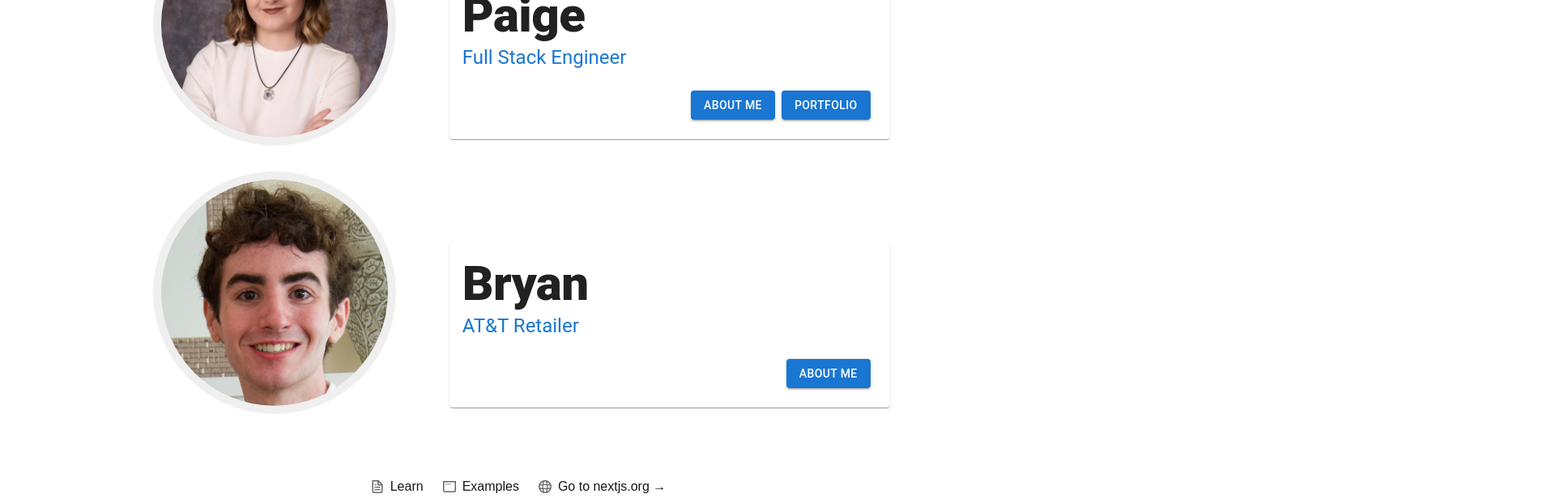
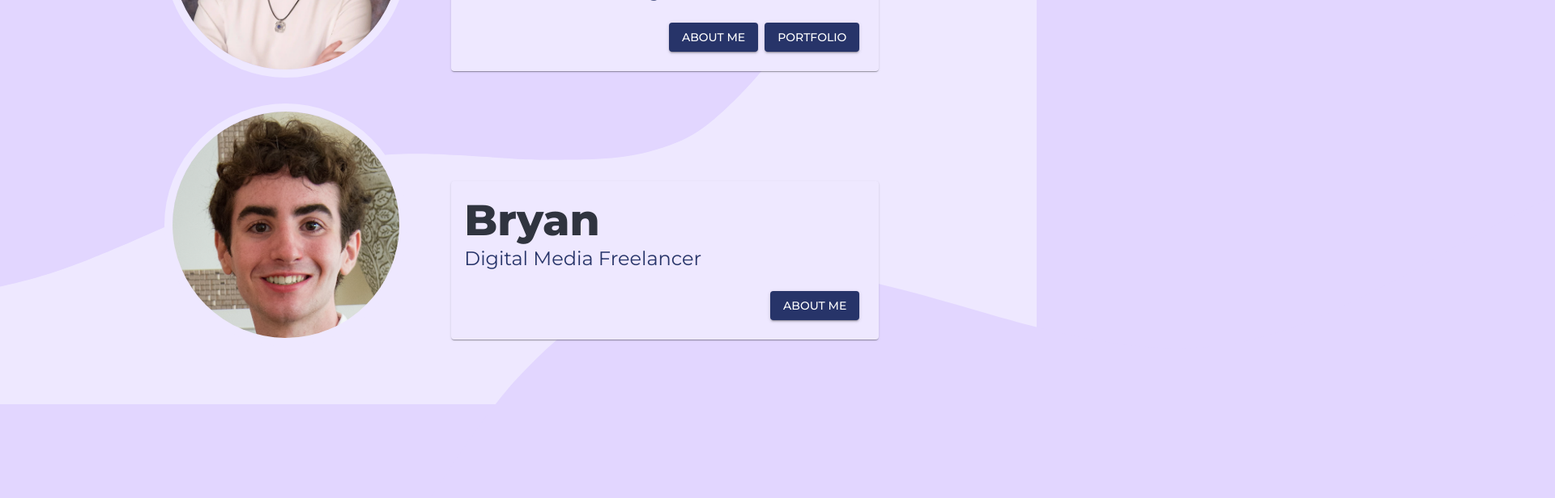
Before and after one commit to DoodlePooge/maute2.0, a Next.js app: page / in a window 1280 px wide. Shown: the part 300-916 px from the top of the page at 81% size, 1920 px wide, since content can reach past the window. After the commit the page ends 800 px from the top, so only its background shows below. Built offline with nearby package versions, Linux system fonts and the light colour scheme.

Commit message:
conversion to next.js: main page works

```diff
--- a/src/app/components/layouts/MainLayout.tsx
+++ b/src/app/components/layouts/MainLayout.tsx
@@ -1,14 +1,29 @@
-import { Box, Link, Typography } from "@mui/material"
+import {
+  Box,
+  Container,
+  Link,
+  styled,
+  Typography,
+  useTheme,
+} from "@mui/material"
 import { Blob } from "../images/Blob"
 
-export const MainLayout = () => {
+const MainLayoutRoot = styled("div")(({ theme }) => ({
+  backgroundColor: theme.palette.background.paper,
+  height: "100vh",
+  width: "100vw",
+  position: "fixed",
+}))
+
+export function MainLayout({ children }: { children: React.ReactNode }) {
+  const theme = useTheme()
   return (
-    <>
+    <MainLayoutRoot>
       <Link href="/" underline="none">
         <Typography
           variant="h2"
           fontWeight={900}
-          color="var(--foreground)" // 2nd
+          color={theme.palette.text.secondary}
           sx={{
             ml: "3vw",
             mt: "2vh",
@@ -31,7 +46,7 @@ export const MainLayout = () => {
           zIndex: -1,
         }}
       >
-        <Blob fill="var(--background)" />
+        <Blob fill={theme.palette.background.default} />
       </Box>
       <Box
         aria-hidden
@@ -52,8 +67,25 @@ export const MainLayout = () => {
           },
         }}
       >
-        <Blob fill="var(--background)" />
+        <Blob fill={theme.palette.background.default} />
       </Box>
-    </>
+      <Container sx={{ display: "flex", justifyContent: "center" }}>
+        <Box
+          sx={{
+            mask: "linear-gradient(to top, rgba(0,0,0, 1) 0, rgba(0,0,0, 1) 97%, rgba(0,0,0, 0) 100%, rgba(0,0,0, 0) 20%);",
+            overflow: "auto",
+            maxHeight: "90vh",
+            position: "relative",
+            width: "85vw",
+            mt: "10vh",
+            paddingBottom: 10,
+            "::-webkit-scrollbar": { display: "none" },
+            scrollbarWidth: "none",
+          }}
+        >
+          {children}
+        </Box>
+      </Container>
+    </MainLayoutRoot>
   )
 }
--- a/src/app/globals.css
+++ /dev/null
@@ -1,44 +0,0 @@
-:root {
-  --background: #ffffff;
-  --paper: #efefef;
-  --foreground: #171717;
-}
-
-@media (prefers-color-scheme: dark) {
-  :root {
-    --background: #0a0a0a;
-  --paper: #000000;
-    --foreground: #ededed;
-  }
-}
-
-html,
-body {
-  max-width: 100vw;
-  overflow-x: hidden;
-}
-
-body {
-  color: var(--foreground);
-  background: var(--background);
-  font-family: Arial, Helvetica, sans-serif;
-  -webkit-font-smoothing: antialiased;
-  -moz-osx-font-smoothing: grayscale;
-}
-
-* {
-  box-sizing: border-box;
-  padding: 0;
-  margin: 0;
-}
-
-a {
-  color: inherit;
-  text-decoration: none;
-}
-
-@media (prefers-color-scheme: dark) {
-  html {
-    color-scheme: dark;
-  }
-}
--- a/src/app/layout.tsx
+++ b/src/app/layout.tsx
@@ -1,24 +1,34 @@
-import type { Metadata } from "next"
+"use client"
 import Head from "./pages/_document"
-import "./globals.css"
+import { CssBaseline, ThemeProvider } from "@mui/material"
+import { ThemeContext } from "@/context"
+import { themeDict } from "@/themes"
+import { useState } from "react"
 import { MainLayout } from "./components/layouts/MainLayout"
-
-export const metadata: Metadata = {
-  title: "Create Next App",
-  description: "Generated by create next app",
-}
 
 export default function RootLayout({
   children,
-}: Readonly<{
+}: {
   children: React.ReactNode
-}>) {
+}) {
+  const currTheme = localStorage.getItem("themeTag") || "Purple"
+  const [theme, setNewTheme] = useState(themeDict[currTheme])
+  const setTheme = (newTheme: string, cache: boolean = true) => {
+    if (cache) {
+      localStorage.setItem("themeTag", newTheme)
+    }
+    setNewTheme(themeDict[newTheme])
+  }
   return (
     <html lang="en">
       <Head />
       <body>
-        <MainLayout />
-        {children}
+        <ThemeContext.Provider value={{ theme, setTheme }}>
+          <ThemeProvider theme={theme}>
+            <CssBaseline />
+            <MainLayout>{children}</MainLayout>
+          </ThemeProvider>
+        </ThemeContext.Provider>
       </body>
     </html>
   )
--- a/src/app/page.tsx
+++ b/src/app/page.tsx
@@ -1,20 +1,12 @@
-import Image from "next/image"
-import styles from "./page.module.css"
-import {
-  Avatar,
-  Box,
-  Button,
-  Card,
-  CardActions,
-  Grid,
-  Link,
-  Typography,
-} from "@mui/material"
+"use client"
+import { Avatar, Box, Grid, useTheme } from "@mui/material"
+import paigeCard from "@/app/content/paige/summary.json"
+import bryanCard from "@/app/content/bryan/summary.json"
+import { Summary } from "@/app/components/cards/Summary"
 
 export default function Home() {
+  const theme = useTheme()
   return (
-    <div className={styles.page}>
-      <main className={styles.main}>
     <Box>
       <Grid container justifyContent="center" alignItems="flex-end">
         <Grid item xs={12} sm={6} md={4}>
@@ -22,7 +14,7 @@ export default function Home() {
             src="/paige.webp"
             sx={{
               border: 10,
-                  borderColor: "var(--paper)",
+              borderColor: theme.palette.background.paper,
               m: 2,
               width: 300,
               height: 300,
@@ -30,29 +22,14 @@ export default function Home() {
           />
         </Grid>
         <Grid item xs={12} sm={6}>
-              <Card sx={{ m: 1, mb: 3, p: 2 }}>
-                <Typography variant="h2" sx={{ fontWeight: 800 }}>
-                  Paige
-                </Typography>
-                <Typography variant="h5" color="primary">
-                  Full Stack Engineer
-                </Typography>
-                <CardActions sx={{ mt: 2, justifyContent: "right" }}>
-                  <Link key="About" href="/paige">
-                    <Button variant="contained">About Me</Button>
-                  </Link>
-                  <Link key="Portfolio" href="/paige/portfolio">
-                    <Button variant="contained">Portfolio</Button>
-                  </Link>
-                </CardActions>
-              </Card>
+          <Summary info={paigeCard} />
         </Grid>
         <Grid item xs={12} sm={6} md={4}>
           <Avatar
-                src="/bryan.webp"
+            src="bryan.webp"
             sx={{
               border: 10,
-                  borderColor: "var(--paper)",
+              borderColor: theme.palette.background.paper,
               m: 2,
               width: 300,
               height: 300,
@@ -60,67 +37,9 @@ export default function Home() {
           />
         </Grid>
         <Grid item xs={12} sm={6}>
-              <Card sx={{ m: 1, mb: 3, p: 2 }}>
-                <Typography variant="h2" sx={{ fontWeight: 800 }}>
-                  Bryan
-                </Typography>
-                <Typography variant="h5" color="primary">
-                  AT&T Retailer
-                </Typography>
-                <CardActions sx={{ mt: 2, justifyContent: "right" }}>
-                  <Link key="About" href="/bryan">
-                    <Button variant="contained">About Me</Button>
-                  </Link>
-                </CardActions>
-              </Card>
+          <Summary info={bryanCard} />
         </Grid>
       </Grid>
     </Box>
-      </main>
-      <footer className={styles.footer}>
-        <a
-          href="https://nextjs.org/learn?utm_source=create-next-app&utm_medium=appdir-template&utm_campaign=create-next-app"
-          target="_blank"
-          rel="noopener noreferrer"
-        >
-          <Image
-            aria-hidden
-            src="/file.svg"
-            alt="File icon"
-            width={16}
-            height={16}
-          />
-          Learn
-        </a>
-        <a
-          href="https://vercel.com/templates?framework=next.js&utm_source=create-next-app&utm_medium=appdir-template&utm_campaign=create-next-app"
-          target="_blank"
-          rel="noopener noreferrer"
-        >
-          <Image
-            aria-hidden
-            src="/window.svg"
-            alt="Window icon"
-            width={16}
-            height={16}
-          />
-          Examples
-        </a>
-        <a
-          href="https://nextjs.org?utm_source=create-next-app&utm_medium=appdir-template&utm_campaign=create-next-app"
-          target="_blank"
-          rel="noopener noreferrer"
-        >
-          <Image
-            aria-hidden
-            src="/globe.svg"
-            alt="Globe icon"
-            width={16}
-            height={16}
-          />
-          Go to nextjs.org →
-        </a>
-      </footer>
-    </div>
   )
 }
```
Also changed, not shown: 1 other file (tests, documents, lock files or other folders). Lines whose indentation alone changed are shown as unchanged.
